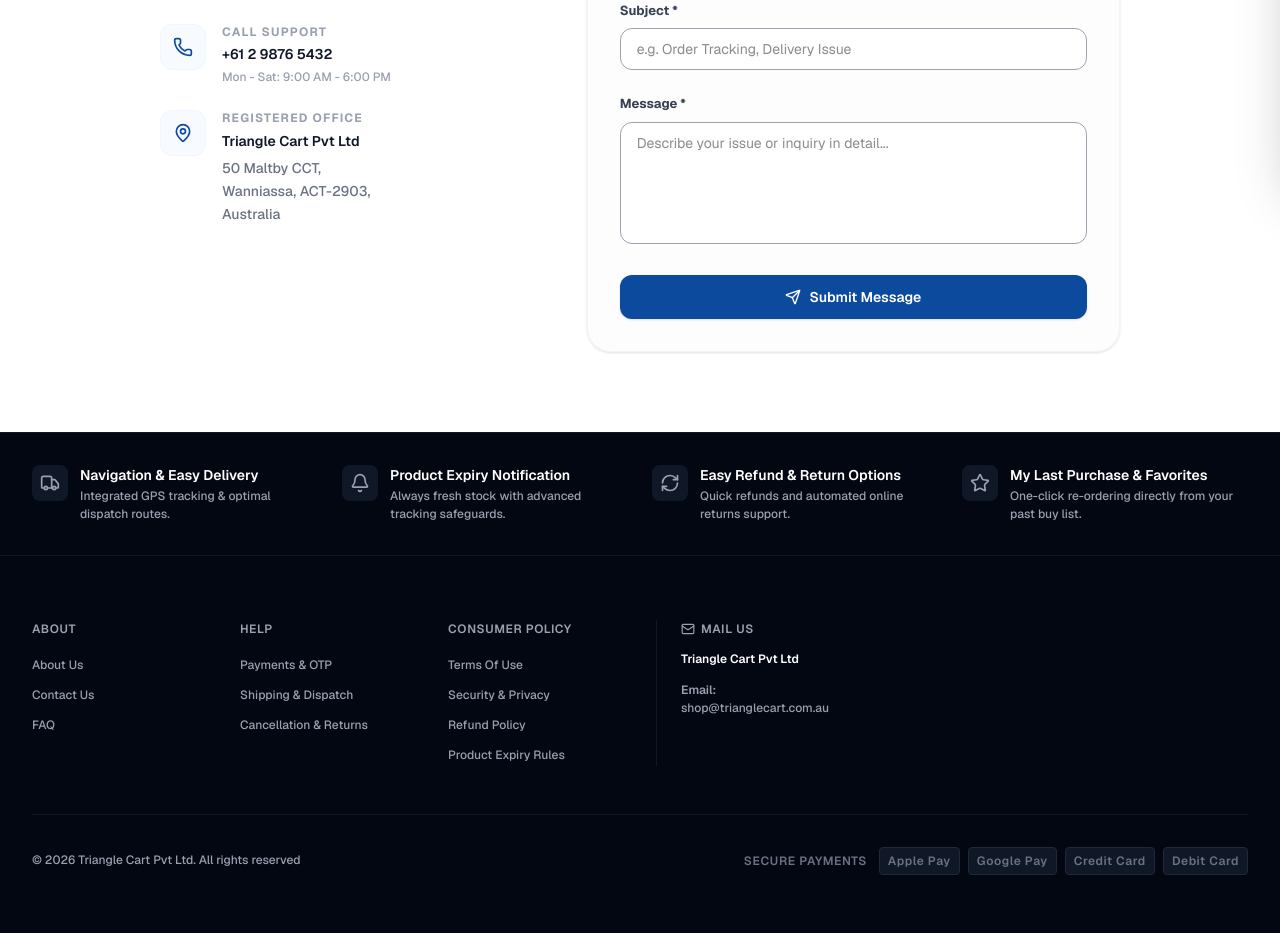
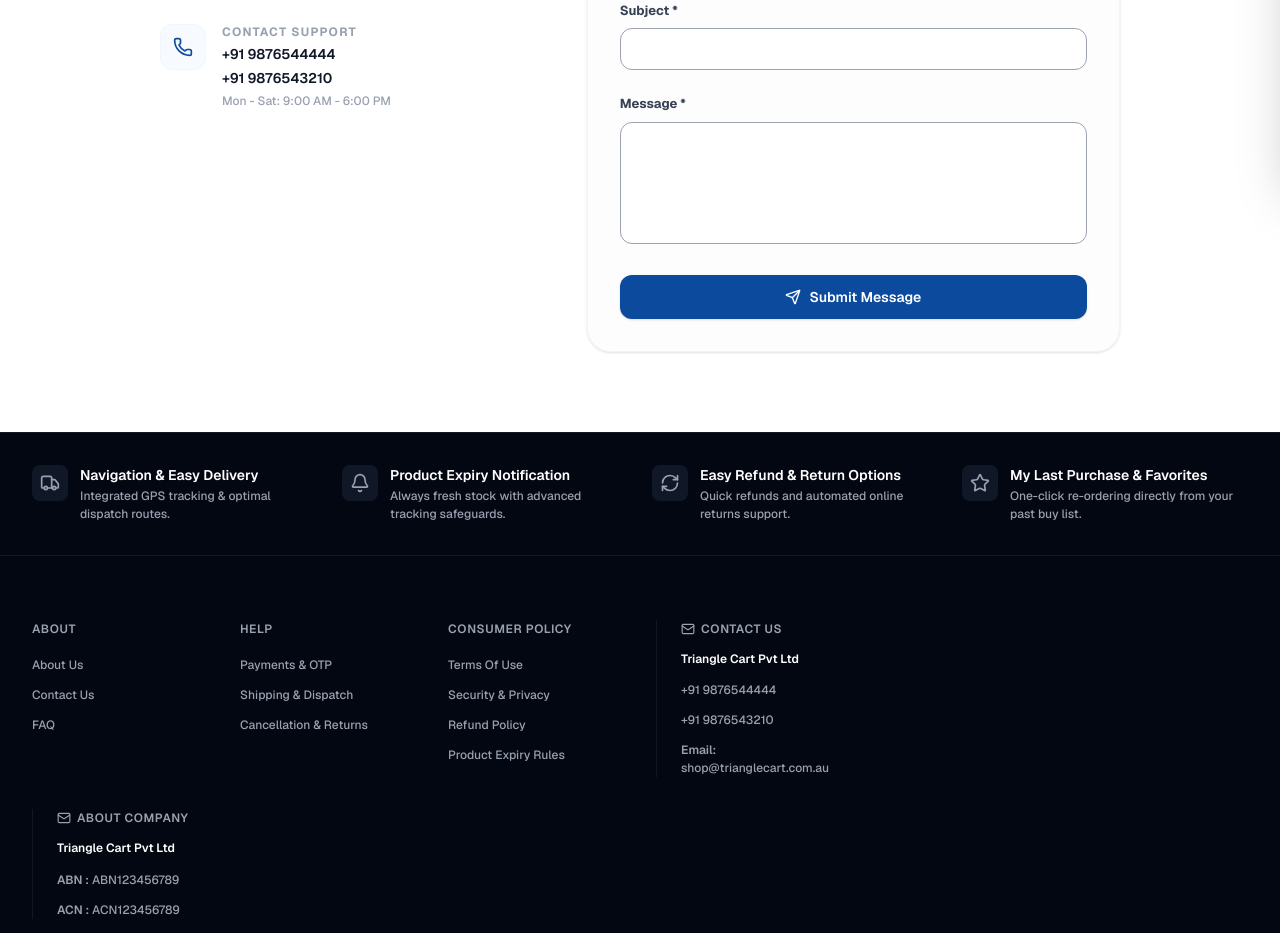
Before and after one commit to techsofttest/trianglecart-next, a Next.js app: page /contact in a window 1280 px wide. Shown: the part 619-1552 px from the top of the page. Built offline with nearby package versions, Linux system fonts and the light colour scheme; no server answers.

Commit message:
COmpany details + Dynamic contact

```diff
--- a/app/contact/page.tsx
+++ b/app/contact/page.tsx
@@ -3,6 +3,8 @@
 import React, { useState } from 'react';
 import Breadcrumbs from '@/components/ui/Breadcrumbs';
 import { Mail, Phone, MapPin, Send, CheckCircle2 } from 'lucide-react';
+
+import * as Config from "@/lib/config"
 
 export default function ContactPage() {
     const breadcrumbItems = [
@@ -90,8 +92,8 @@ export default function ContactPage() {
                                 </div>
                                 <div className="space-y-1">
                                     <p className="text-xs font-bold text-gray-400 uppercase tracking-widest">Email Us</p>
-                                    <a href="mailto:contact@10xminds.dev" className="text-sm font-semibold text-gray-900 hover:text-[#0c4a9e] hover:underline">
-                                        contact@10xminds.dev
+                                    <a href="{Config.SUPPORT_EMAIL}" className="text-sm font-semibold text-gray-900 hover:text-[#0c4a9e] hover:underline">
+                                        {Config.SUPPORT_EMAIL}
                                     </a>
                                 </div>
                             </div>
@@ -102,29 +104,14 @@ export default function ContactPage() {
                                     <Phone className="w-5 h-5" />
                                 </div>
                                 <div className="space-y-1">
-                                    <p className="text-xs font-bold text-gray-400 uppercase tracking-widest">Call Support</p>
+                                    <p className="text-xs font-bold text-gray-400 uppercase tracking-widest">Contact Support</p>
                                     <p className="text-sm font-semibold text-gray-900">
-                                        +61 2 9876 5432
+                                        {Config.PRIMARY_CONTACT}
+                                    </p>
+                                    <p className="text-sm font-semibold text-gray-900">
+                                        {Config.SECONDARY_CONTACT}
                                     </p>
                                     <p className="text-[12px] text-gray-400 font-medium">Mon - Sat: 9:00 AM - 6:00 PM</p>
-                                </div>
-                            </div>
-
-                            {/* Registered Office */}
-                            <div className="flex gap-4">
-                                <div className="p-3 bg-blue-50/50 text-[#0c4a9e] rounded-xl h-fit border border-blue-50">
-                                    <MapPin className="w-5 h-5" />
-                                </div>
-                                <div className="space-y-1">
-                                    <p className="text-xs font-bold text-gray-400 uppercase tracking-widest">Registered Office</p>
-                                    <p className="text-sm font-semibold text-gray-900 leading-relaxed">
-                                        Triangle Cart Pvt Ltd
-                                    </p>
-                                    <p className="text-sm text-gray-500 leading-relaxed font-medium">
-                                        50 Maltby CCT,<br />
-                                        Wanniassa, ACT-2903,<br />
-                                        Australia
-                                    </p>
                                 </div>
                             </div>
                         </div>
@@ -184,7 +171,7 @@ export default function ContactPage() {
                                                 name="email"
                                                 value={formData.email}
                                                 onChange={handleChange}
-                                                placeholder="john@example.com"
+                                                placeholder=""
                                                 className={`w-full px-4 py-2.5 text-sm bg-white border rounded-xl outline-none transition ${errors.email ? 'border-red-400 focus:border-red-400' : 'border-gray-300 focus:border-[#0c4a9e]'}`}
                                             />
                                             {errors.email && <p className="text-xs text-red-500 font-medium">{errors.email}</p>}
@@ -200,7 +187,7 @@ export default function ContactPage() {
                                             name="subject"
                                             value={formData.subject}
                                             onChange={handleChange}
-                                            placeholder="e.g. Order Tracking, Delivery Issue"
+                                            placeholder=""
                                             className={`w-full px-4 py-2.5 text-sm bg-white border rounded-xl outline-none transition ${errors.subject ? 'border-red-400 focus:border-red-400' : 'border-gray-300 focus:border-[#0c4a9e]'}`}
                                         />
                                         {errors.subject && <p className="text-xs text-red-500 font-medium">{errors.subject}</p>}
@@ -215,7 +202,7 @@ export default function ContactPage() {
                                             rows={5}
                                             value={formData.message}
                                             onChange={handleChange}
-                                            placeholder="Describe your issue or inquiry in detail..."
+                                            placeholder=""
                                             className={`w-full px-4 py-2.5 text-sm bg-white border rounded-xl outline-none transition resize-none ${errors.message ? 'border-red-400 focus:border-red-400' : 'border-gray-300 focus:border-[#0c4a9e]'}`}
                                         />
                                         {errors.message && <p className="text-xs text-red-500 font-medium">{errors.message}</p>}
--- a/components/global/Footer.tsx
+++ b/components/global/Footer.tsx
@@ -13,6 +13,8 @@ import {
     Info,
     Mail
 } from 'lucide-react';
+
+import * as Config from "@/lib/config"
 
 export default function Footer() {
     return (
@@ -140,10 +142,19 @@ export default function Footer() {
                         {/* Mail Us / Warehouse Column */}
                         <div className="text-[12px] space-y-3">
                             <h3 className="text-[12px] font-semibold text-gray-400 tracking-wider uppercase flex items-center gap-1.5">
-                                <Mail className="w-3.5 h-3.5 text-gray-400" /> Mail Us
+                                <Mail className="w-3.5 h-3.5 text-gray-400" /> Contact Us
                             </h3>
                             <p className="text-gray-400 leading-relaxed font-semibold text-white">
                                 Triangle Cart Pvt Ltd
+                            </p>
+
+                            <p className="text-gray-400 font-medium">
+                                <span className="font-semibold text-gray-400"></span> {Config.PRIMARY_CONTACT}
+                            </p>
+
+
+                            <p className="text-gray-400 font-medium">
+                                <span className="font-semibold text-gray-400"></span> {Config.SECONDARY_CONTACT}
                             </p>
 
                             <p className="text-gray-400 font-medium">
@@ -152,6 +163,36 @@ export default function Footer() {
                         </div>
 
                     </div>
+
+
+                    {/* Divider for Registered Addresses (matches Flipkart design for vertical split layout) */}
+                    <div className="col-span-2 grid grid-cols-1 md:grid-cols-2 gap-6 md:pl-6 md:border-l border-gray-900">
+                        {/* Mail Us / Warehouse Column */}
+                        <div className="text-[12px] space-y-3">
+                            <h3 className="text-[12px] font-semibold text-gray-400 tracking-wider uppercase flex items-center gap-1.5">
+                                <Mail className="w-3.5 h-3.5 text-gray-400" />About Company
+                            </h3>
+
+                            <p className="text-gray-400 leading-relaxed font-semibold text-white">
+                                Triangle Cart Pvt Ltd
+                            </p>
+
+                            <p className="text-gray-400 font-medium">
+                                <span className="font-semibold text-gray-400">ABN :</span> {Config.ABN_NUMBER}
+                            </p>
+
+                            <p className="text-gray-400 font-medium">
+                                <span className="font-semibold text-gray-400">ACN :</span> {Config.ACN_NUMBER}
+                            </p>
+
+                        </div>
+
+                    </div>
+
+
+
+
+
 
                 </div>
 
--- /dev/null
+++ b/lib/config.ts
@@ -0,0 +1,5 @@
+export const PRIMARY_CONTACT = "+91 9876544444";
+export const SECONDARY_CONTACT = "+91 9876543210";
+export const SUPPORT_EMAIL = "shop@trianglecart.com.au";
+export const ABN_NUMBER = "ABN123456789";
+export const ACN_NUMBER = "ACN123456789";
```
